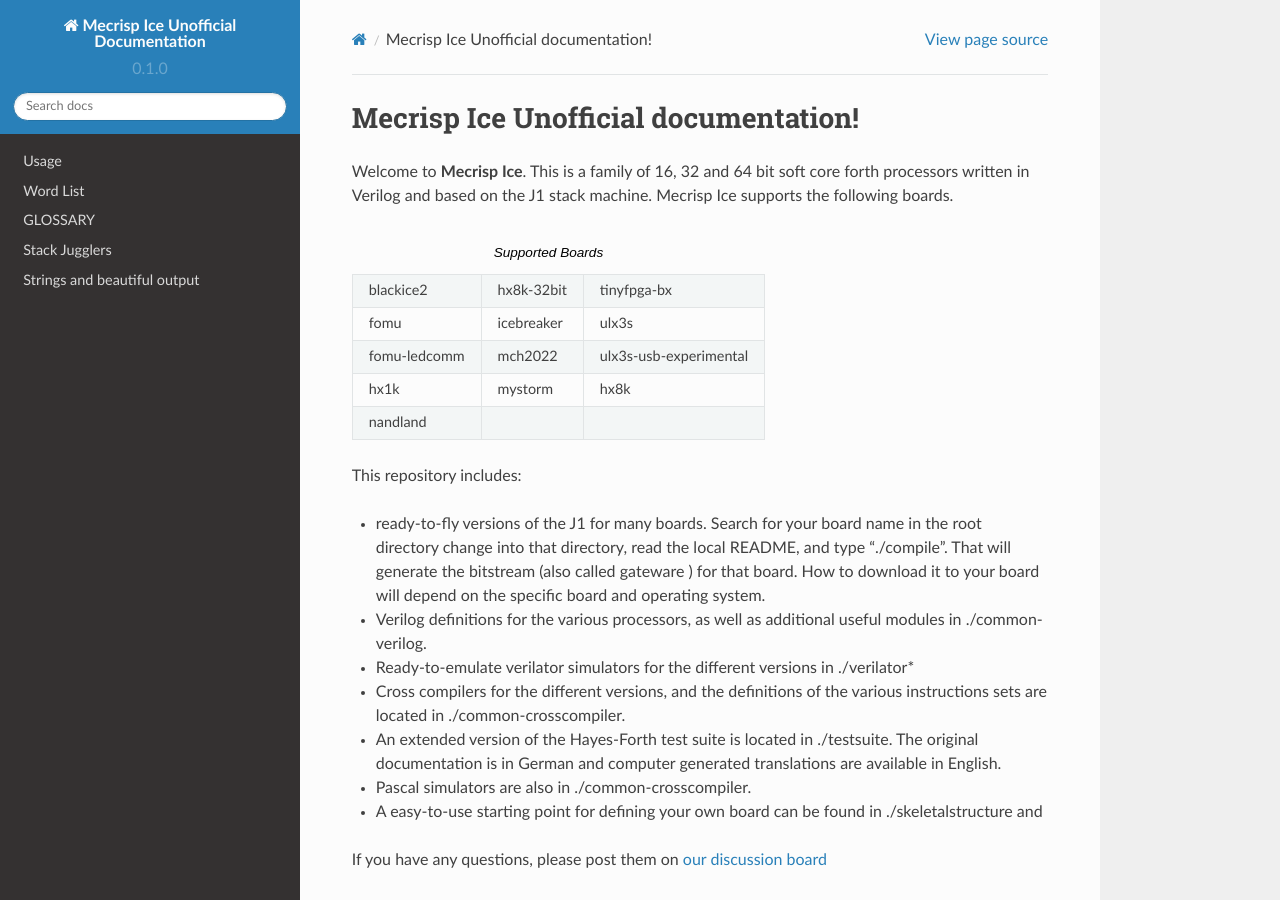
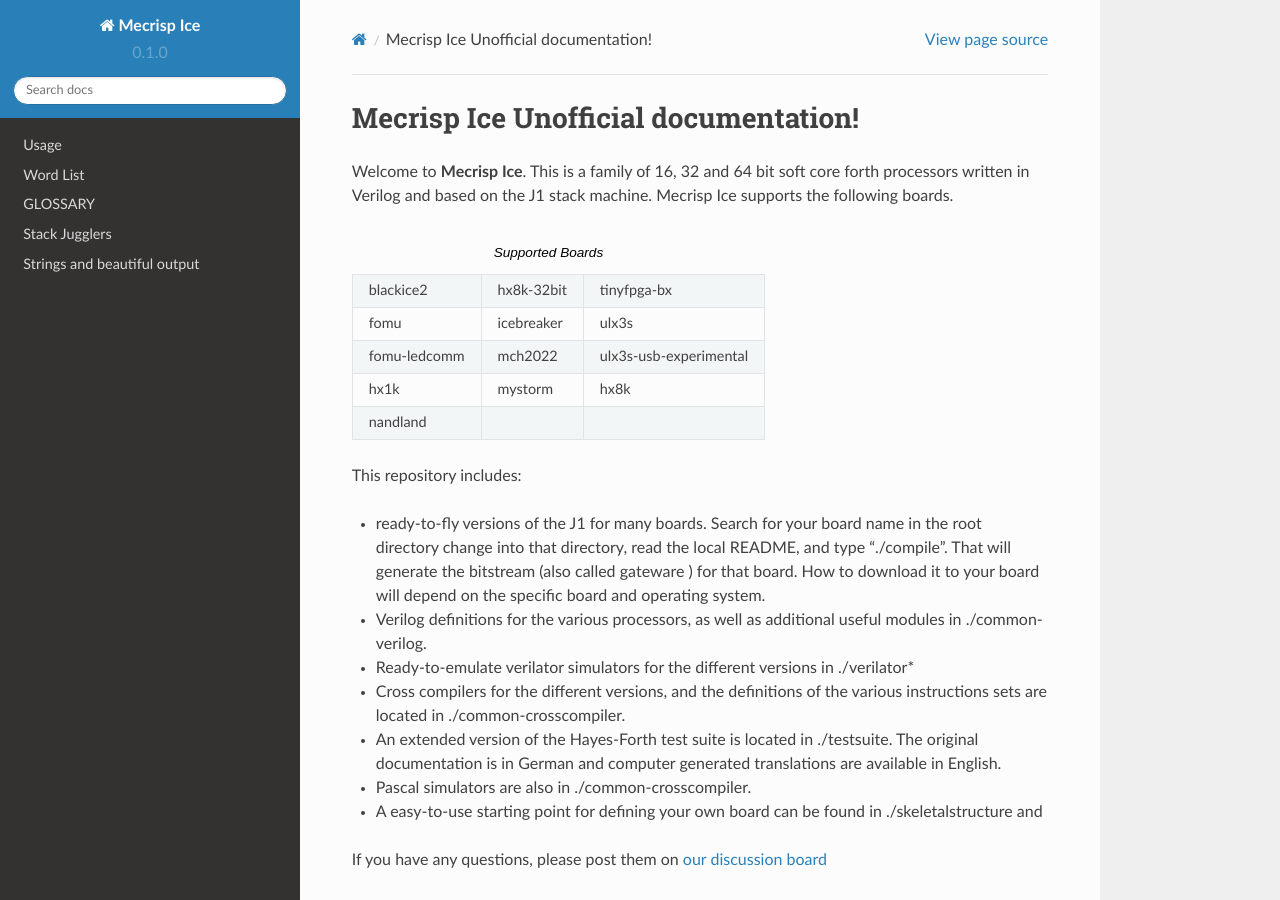
Before and after one commit to PythonLinks/Mecrisp-Ice, a Sphinx documentation site: the page built from docs/source/index.rst, in a window 1280 px wide and 900 px high. Built offline with Sphinx 7.4.7 and the Read the Docs theme 2.0.0, drawn with Linux system fonts in a browser that asks for light colours.

Commit message:
Shortened the title.

```diff
--- a/docs/source/conf.py
+++ b/docs/source/conf.py
@@ -2,7 +2,7 @@
 
 # -- Project information
 
-project = 'Mecrisp Ice Unofficial Documentation'
+project = 'Mecrisp Ice'
 copyright = '2024, Christopher Lozinski'
 author = 'Chrisopher Lozinski'
 
```
